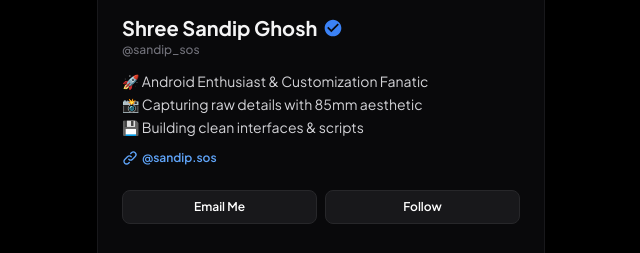
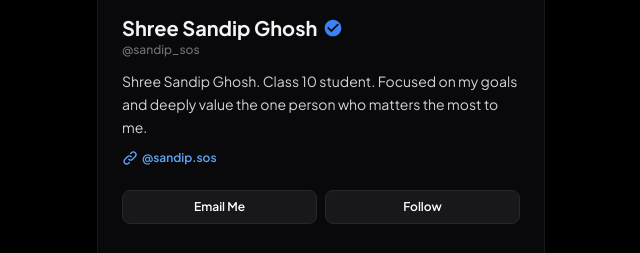
Before and after one commit to sandysondip092-sys/sandysondip092-sys.github.io, a plain HTML site: page index.html in a window 1280 px wide. Shown: the part 151-404 px from the top of the page, without its empty margins (319-959 px from the left). Drawn offline with nearby package versions, Linux system fonts and the light colour scheme.

Commit message:
Update index.html

```diff
--- a/index.html
+++ b/index.html
@@ -21,7 +21,7 @@
       <!-- Aesthetic IG Glowing Ring -->
       <div class="bg-gradient-to-tr from-amber-400 via-pink-500 to-purple-600 p-[3px] rounded-full">
         <div class="bg-zinc-950 p-[3px] rounded-full">
-          <img src="https://images.unsplash.com/photo-1534528741775-53994a69daeb?w=150&auto=format&fit=crop&q=80" alt="Profile Picture" class="w-20 h-20 rounded-full object-cover">
+          <img src="https://i.postimg.cc/xTKRSLmH/1784079792271.png" alt="Profile Picture" class="w-20 h-20 rounded-full object-cover">
         </div>
       </div>
 
@@ -55,9 +55,10 @@
 
       <!-- Aesthetic Bio Lines -->
       <p class="text-sm mt-3 text-zinc-300 leading-relaxed">
-        🚀 Android Enthusiast & Customization Fanatic <br>
-        📸 Capturing raw details with 85mm aesthetic<br>
-        💾 Building clean interfaces & scripts
+        Shree Sandip Ghosh.
+        Class 10 student.
+        Focused on my goals and deeply value
+        the one person who matters the most to me.
       </p>
 
       <!-- External Link (Website Icon style) -->
```
